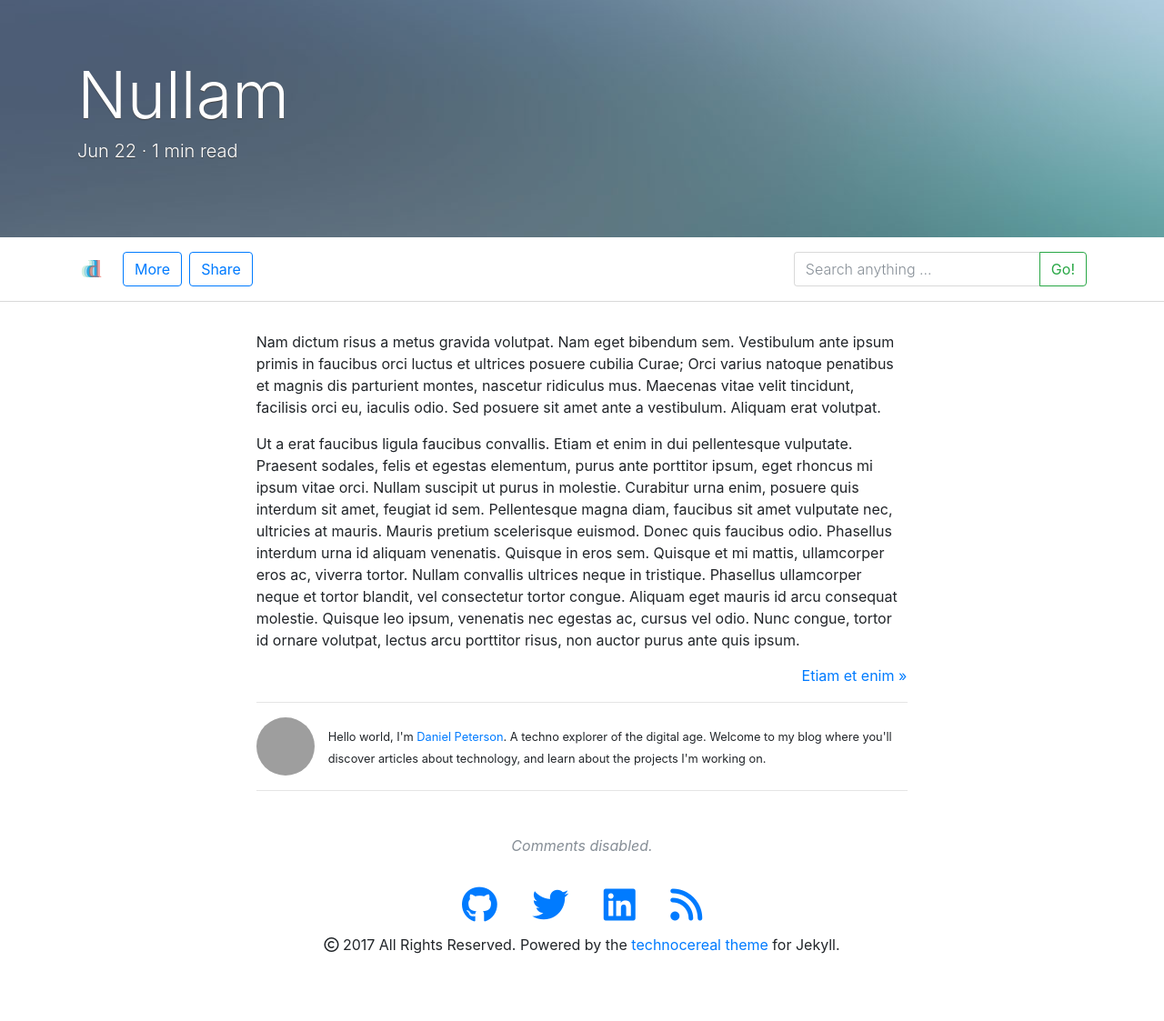
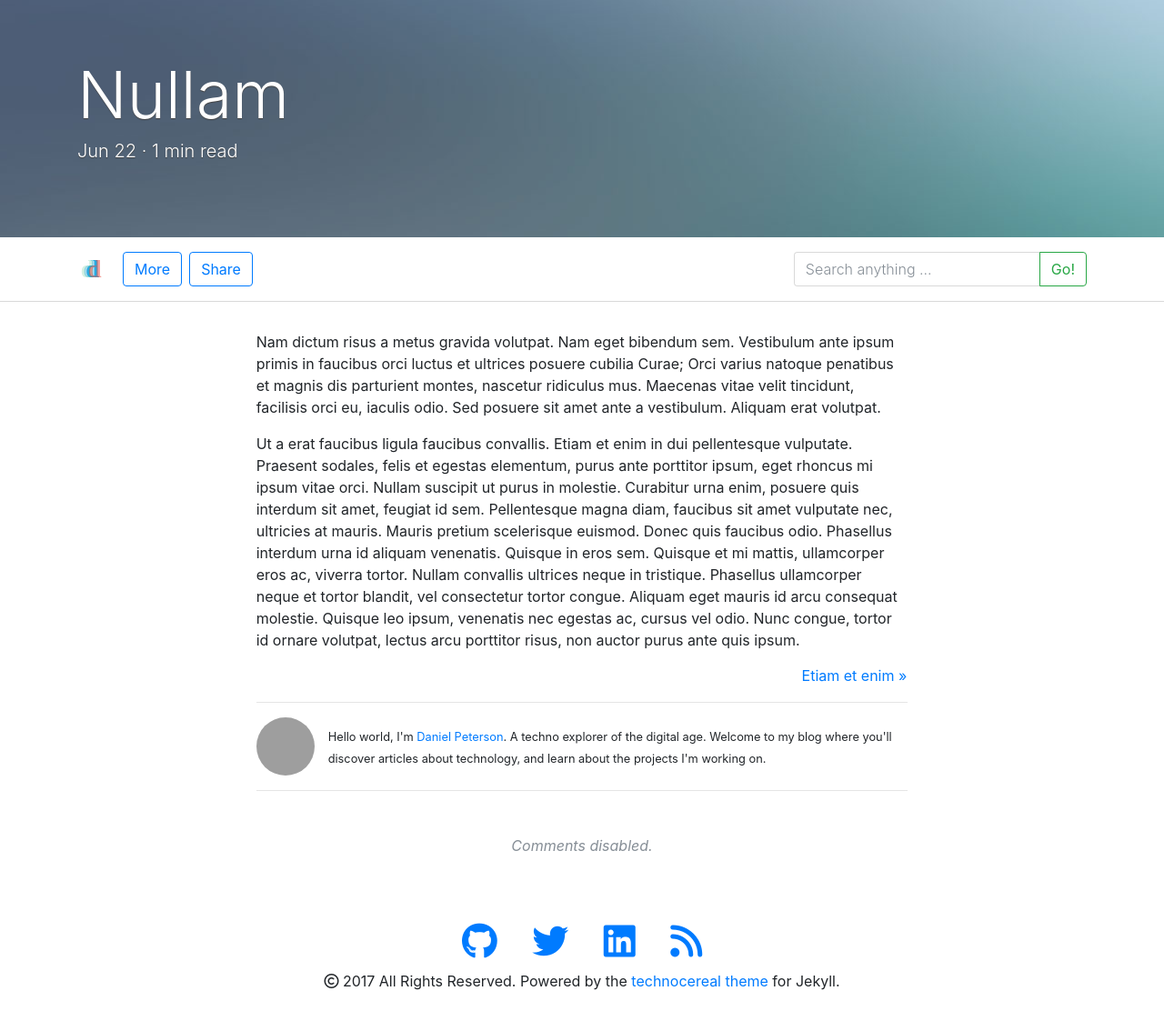
Before and after one commit to danrpts/danrpts.github.io, a Jekyll site: the page built from _posts/2017-06-23-nullam.markdown, in a window 1280 px wide. Shown: the whole page at 91% size. Built offline with Jekyll 4.4.1, drawn with Linux system fonts in a browser that asks for light colours; nearby versions of some CDN libraries; emoji names are drawn with the system emoji font; library files that are not in the unit come from our copies; comment, search, counter and statistics services are not loaded; before the commit the page ends 1083 px from its top, so only the background shows below that; grey boxes are pictures that could not be loaded.

Commit message:
always use margin

```diff
--- a/_includes/comments.html
+++ b/_includes/comments.html
@@ -1,5 +1,6 @@
+<div class="my-5">
   {% if site.disqus_shortname and page.comments %}
-<div id="disqus_thread" class="mt-5 mb-2"></div>
+  <div id="disqus_thread"></div>
     <script>
       function disqus_config () {
         this.page.url = "{{ page.url | absolute_url }}";
@@ -13,7 +14,7 @@
       })();
     </script>
     <noscript>Please enable JavaScript to view the <a href="https://disqus.com/?ref_noscript">comments powered by Disqus.</a></noscript>
+  {% else %}
+  <p class="text-center text-muted"><em>Comments disabled.</em></p>
+  {% endif %}
 </div>
-{% else %}
-<p class="text-center text-muted mt-5 mb-2"><em>Comments disabled.</em></p>
-{% endif %}
```
Lines whose indentation alone changed are shown as unchanged.
